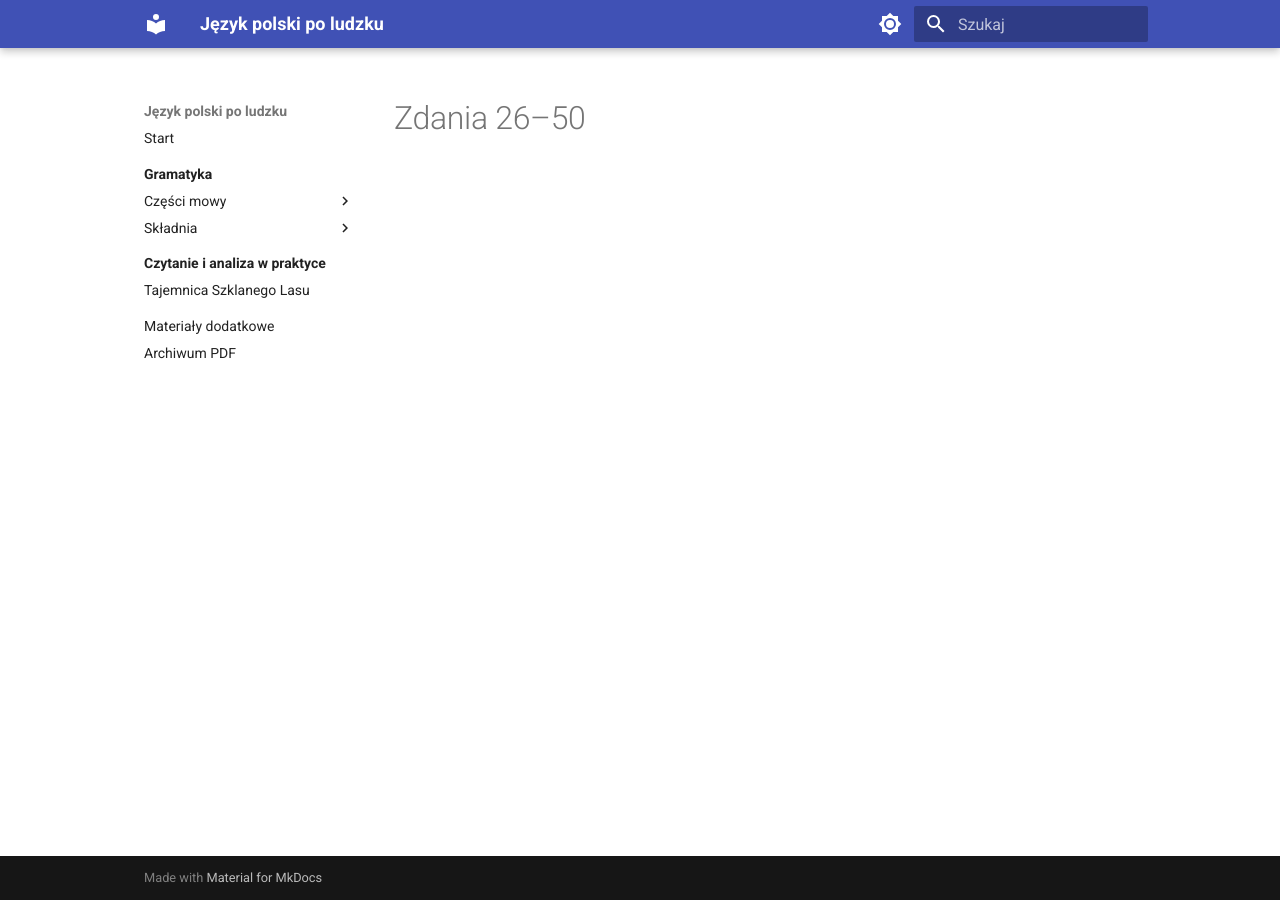
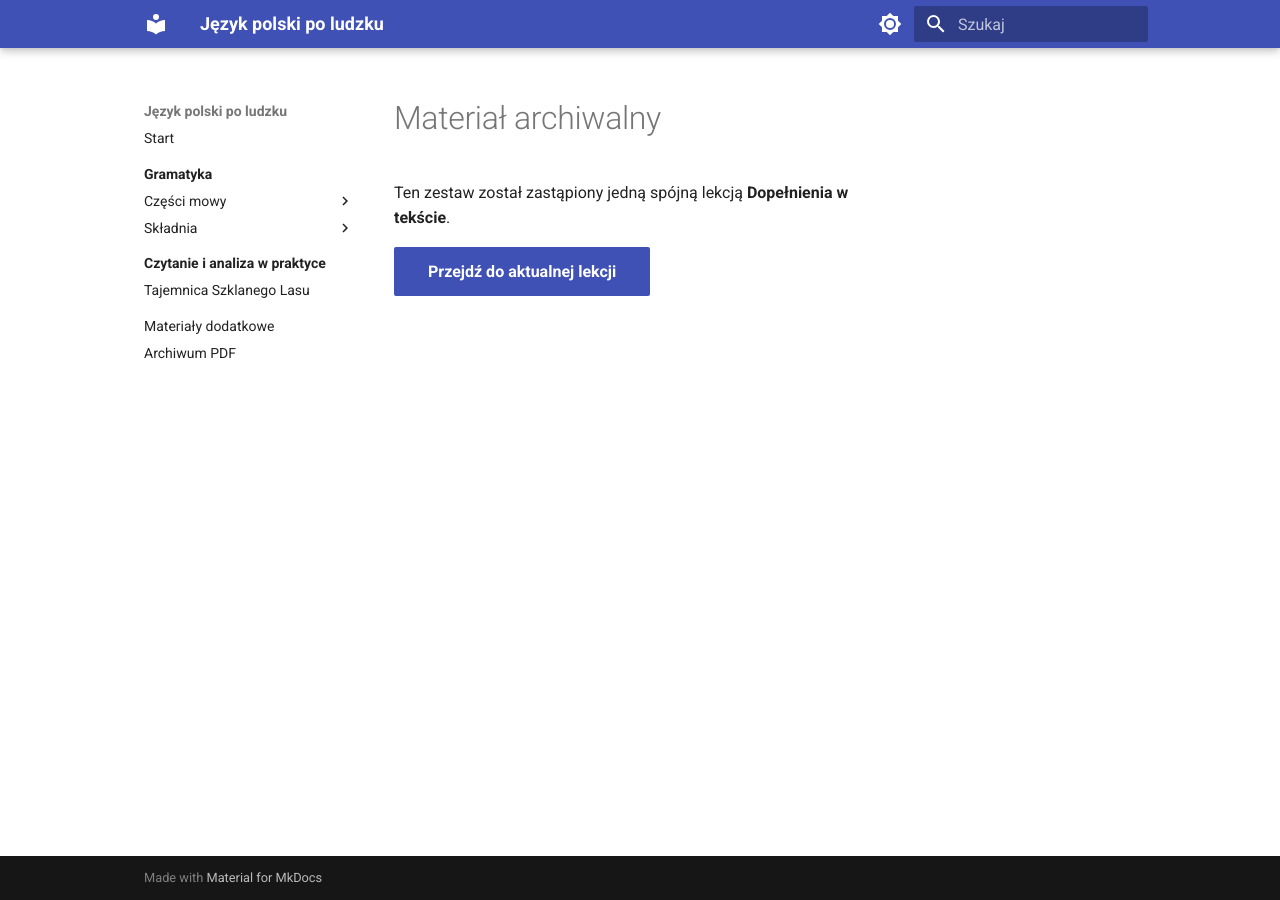
Before and after one commit to dchorazkiewicz/SP_JP, an MkDocs documentation site: the page built from docs/gramatyka/skladnia/dopelnienie/text-b.md, in a window 1280 px wide. Built offline with MkDocs 1.6.1 and Material for MkDocs 9.7.7, drawn with Linux system fonts in a browser that asks for light colours.

Commit message:
Zastąp drugi stary zestaw zdań stroną archiwalną

```diff
--- a/docs/gramatyka/skladnia/dopelnienie/text-b.md
+++ b/docs/gramatyka/skladnia/dopelnienie/text-b.md
@@ -1 +1,5 @@
-# Zdania 26–50
+# Materiał archiwalny
+
+Ten zestaw został zastąpiony jedną spójną lekcją **Dopełnienia w tekście**.
+
+[Przejdź do aktualnej lekcji](../dopelnienia-w-tekscie/){ .md-button .md-button--primary }
```
